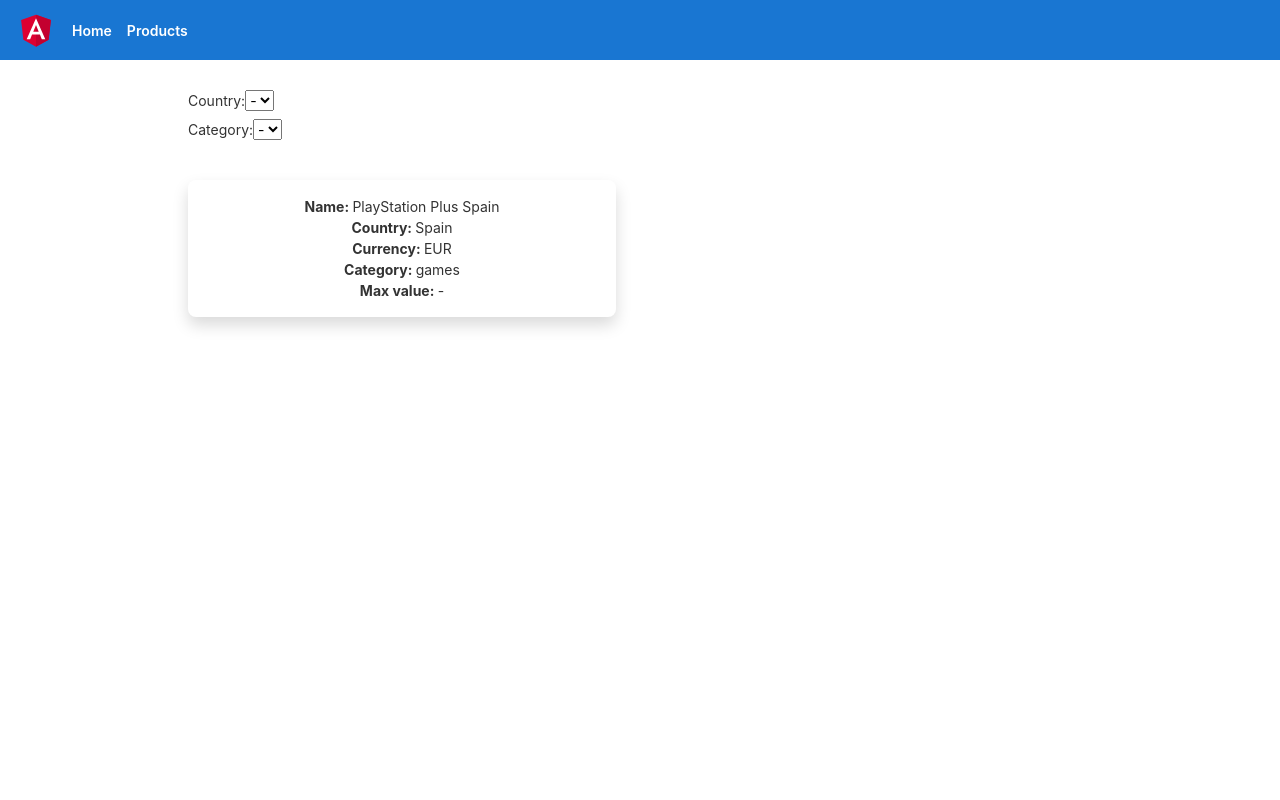
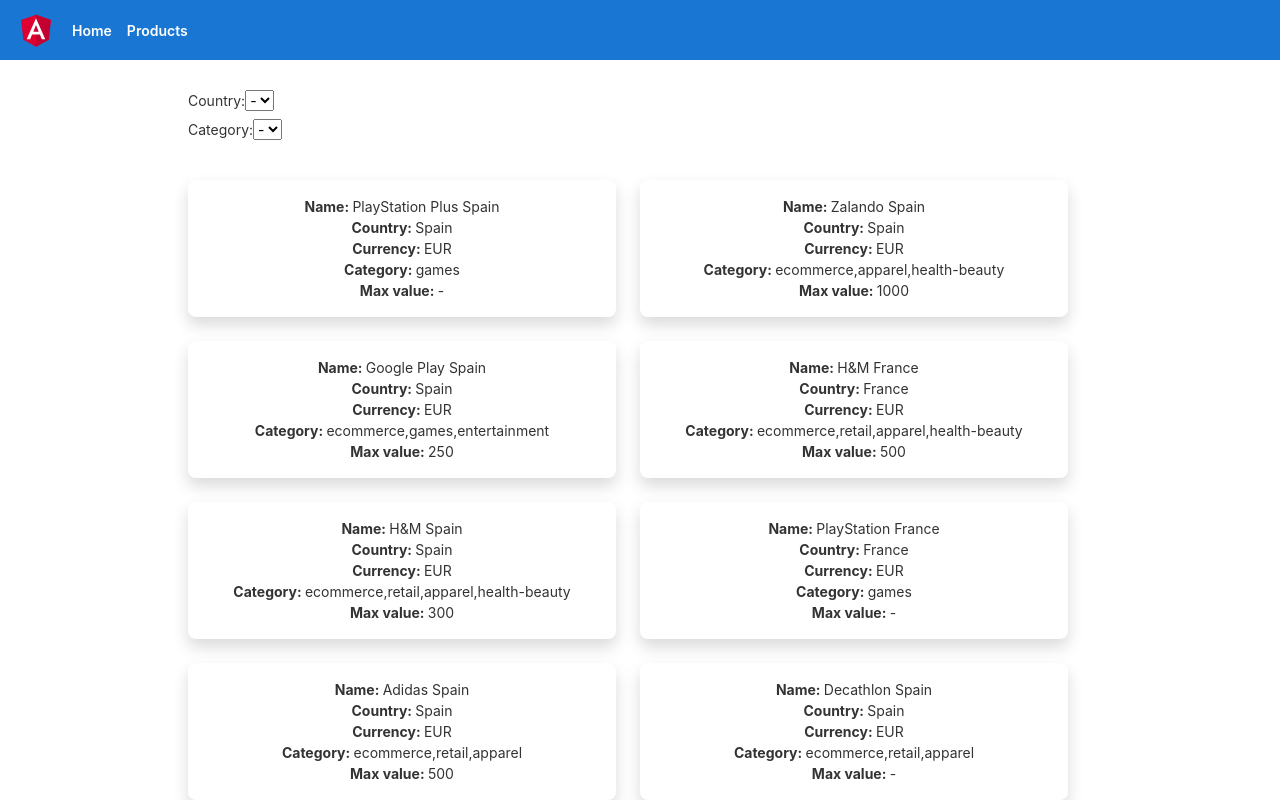
Before and after one commit to Daniel-Jansen/product-sorting, an Angular app: page /products in a window 1280 px wide. Shown: the top 800 px of the page. Built offline with nearby package versions, Linux system fonts and the light colour scheme.

Commit message:
0.2.6 finished displaying all correct data

```diff
--- a/src/app/product/product-filter/product-filter.component.ts
+++ b/src/app/product/product-filter/product-filter.component.ts
@@ -28,6 +28,5 @@
         this.items = [data];
       }
     });
-    console.log(this.items)
   }
 }
--- a/src/app/product/product-list-item/product-list-item.component.html
+++ b/src/app/product/product-list-item/product-list-item.component.html
@@ -1,9 +1,7 @@
 <li class="shadow rounded-3 p-3 mt-4 m-auto">
-    <div><span class="fw-bold">Name: </span><span>{{item?.data[0].name}}</span></div>
-    <div><span class="fw-bold">Country: </span><span>{{item?.data[0].country_name}}</span></div>
-    <div><span class="fw-bold">Currency: </span><span>{{item?.data[0].currency}}</span></div>
-    <div><span class="fw-bold">Category: </span><span>{{item?.data[0].categories}}</span></div>
-    <div><span class="fw-bold">Max value: </span><span *ngIf="item?.data[0].range?.max != undefined else showStock">{{item?.data[0].range.max}}</span><ng-template #showStock>-</ng-template></div>
-    <!-- <div><span class="fw-bold">test: </span><span>{{item?.data[1].range.test}}</span></div> -->
+    <div><span class="fw-bold">Name: </span><span>{{item.name}}</span></div>
+    <div><span class="fw-bold">Country: </span><span>{{item.country_name}}</span></div>
+    <div><span class="fw-bold">Currency: </span><span>{{item.currency}}</span></div>
+    <div><span class="fw-bold">Category: </span><span>{{item.categories}}</span></div>
+    <div><span class="fw-bold">Max value: </span><span *ngIf="item.range?.max != undefined else showStock">{{item.range.max}}</span><ng-template #showStock>-</ng-template></div>
 </li>
-<!--todo: refurbish this view to correct data in the right way-->
--- a/src/app/product/product-list-item/product-list-item.component.ts
+++ b/src/app/product/product-list-item/product-list-item.component.ts
@@ -1,7 +1,4 @@
 import { Component, Input } from '@angular/core';
-import { ProductInfo } from 'src/shared/models/productInfo';
-import { ProductService } from '../product.service';
-import { catchError } from 'rxjs';
 
 @Component({
   selector: 'product-list-item',
@@ -9,19 +6,7 @@
   styleUrls: ['./product-list-item.component.css']
 })
 export class ProductListItemComponent {
-  @Input() item: any;
+  @Input() item : any;
 
-  constructor(private productService: ProductService) { }
-
-  ngOnInit(): void {
-    this.productService.getProducts().pipe(
-      catchError((error : any) => {
-        alert(error.message);
-        throw error;
-      })
-    ).subscribe((data : any) => {
-        this.item = data;
-      }
-    );
-  }
+  constructor() { }
 }
--- a/src/app/product/product-list/product-list.component.ts
+++ b/src/app/product/product-list/product-list.component.ts
@@ -1,5 +1,4 @@
 import { Component, Input } from '@angular/core';
-import { ProductInfo } from 'src/shared/models/productInfo';
 import { ProductService } from '../product.service';
 import { catchError } from 'rxjs';
 
@@ -20,11 +19,16 @@
         throw error;
       })
     ).subscribe((data : any) => {
-      if (Array.isArray(data)) {
+      if (data.data && Array.isArray(data.data)) {
+        this.items = data.data;
+      } else if (Array.isArray(data)) {
         this.items = data;
       } else {
         this.items = [data];
       }
+
+      console.log(this.items);
+      console.log(data);
     });
   }
 }
--- a/src/app/product/product.service.ts
+++ b/src/app/product/product.service.ts
@@ -15,7 +15,7 @@
     return {
       headers: new HttpHeaders({
         'Content-Type': 'application/json',
-        'Authorization': 'Basic cGlPNVNHVWRIeUdhNzcxdzpPbEZuUEhWRnJ4NWJJN2lK'
+        'Authorization': ''
       })
     };
   }
--- a/src/shared/models/productInfo.ts
+++ b/src/shared/models/productInfo.ts
@@ -11,6 +11,5 @@
 export class RangeInfo {
     constructor(
         public max : number ,
-        public test : string ,
     ) {  }
 }
```
